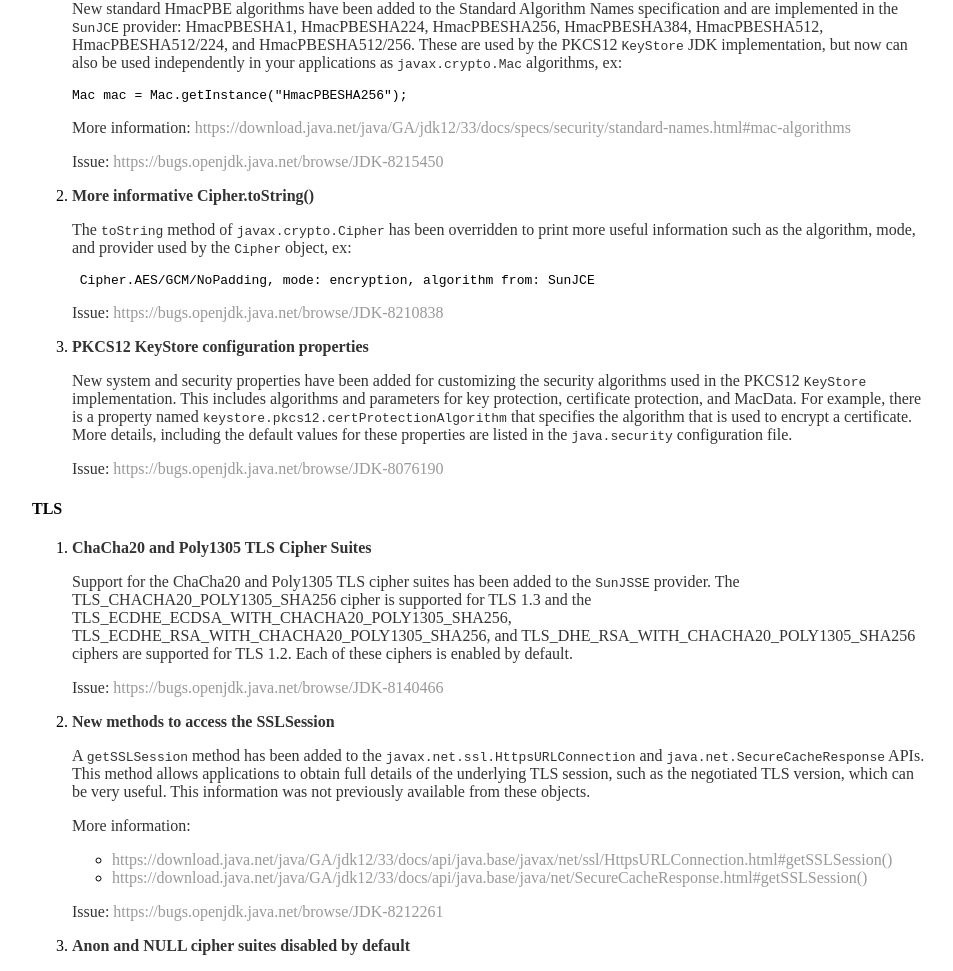
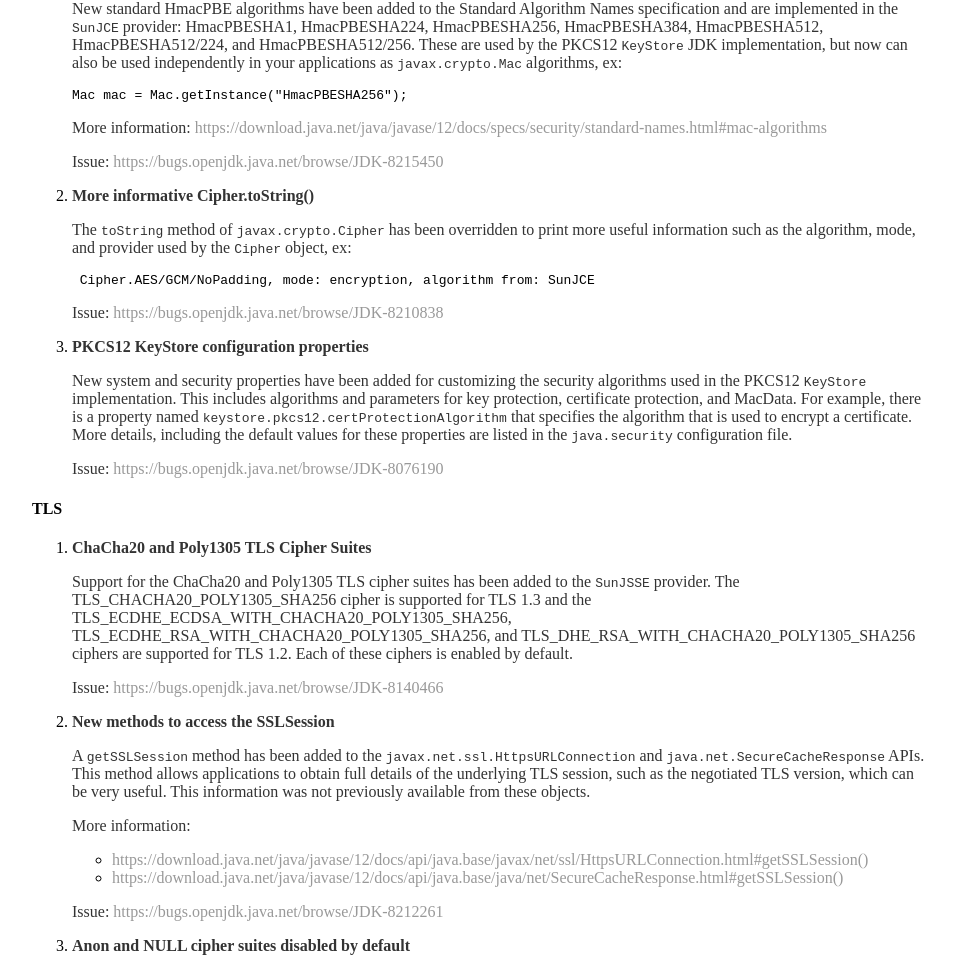
Before and after one commit to seanjmullan/seanjmullan.github.io, a Jekyll site: the page built from _posts/2019-03-19-jdk12.md, in a window 1280 px wide and 1400 px high. Shown: the part 340-1311 px from the top of the window, without its empty margins (160-1113 px from the left). Built offline with Jekyll 4.4.1, drawn with Linux system fonts in a browser that asks for light colours.

Commit message:
Update 2019-03-19-jdk12.md

```diff
--- a/_posts/2019-03-19-jdk12.md
+++ b/_posts/2019-03-19-jdk12.md
@@ -23,7 +23,7 @@ changed in each specific area.
 
         Mac mac = Mac.getInstance("HmacPBESHA256");
 
-    More information: <https://download.java.net/java/GA/jdk12/33/docs/specs/security/standard-names.html#mac-algorithms>
+    More information: <https://download.java.net/java/javase/12/docs/specs/security/standard-names.html#mac-algorithms>
 
     Issue: <https://bugs.openjdk.java.net/browse/JDK-8215450>
 
@@ -72,8 +72,8 @@ changed in each specific area.
     objects.
 
     More information:
-      * <https://download.java.net/java/GA/jdk12/33/docs/api/java.base/javax/net/ssl/HttpsURLConnection.html#getSSLSession()>
-      * <https://download.java.net/java/GA/jdk12/33/docs/api/java.base/java/net/SecureCacheResponse.html#getSSLSession()>
+      * <https://download.java.net/java/javase/12/docs/api/java.base/javax/net/ssl/HttpsURLConnection.html#getSSLSession()>
+      * <https://download.java.net/java/javase/12/docs/api/java.base/java/net/SecureCacheResponse.html#getSSLSession()>
 
     Issue: <https://bugs.openjdk.java.net/browse/JDK-8212261>
 
@@ -183,7 +183,7 @@ changed in each specific area.
     and will throw an `UnsupportedOperationException`.
 
     For further details on the behavior of these options, see the
-    [class description of `java.lang.SecurityManager`](https://download.java.net/java/GA/jdk12/33/docs/api/java.base/java/lang/SecurityManager.html).
+    [class description of `java.lang.SecurityManager`](https://download.java.net/java/javase/12/docs/api/java.base/java/lang/SecurityManager.html).
 
     Issue: <https://bugs.openjdk.java.net/browse/JDK-8191053>
 
```
